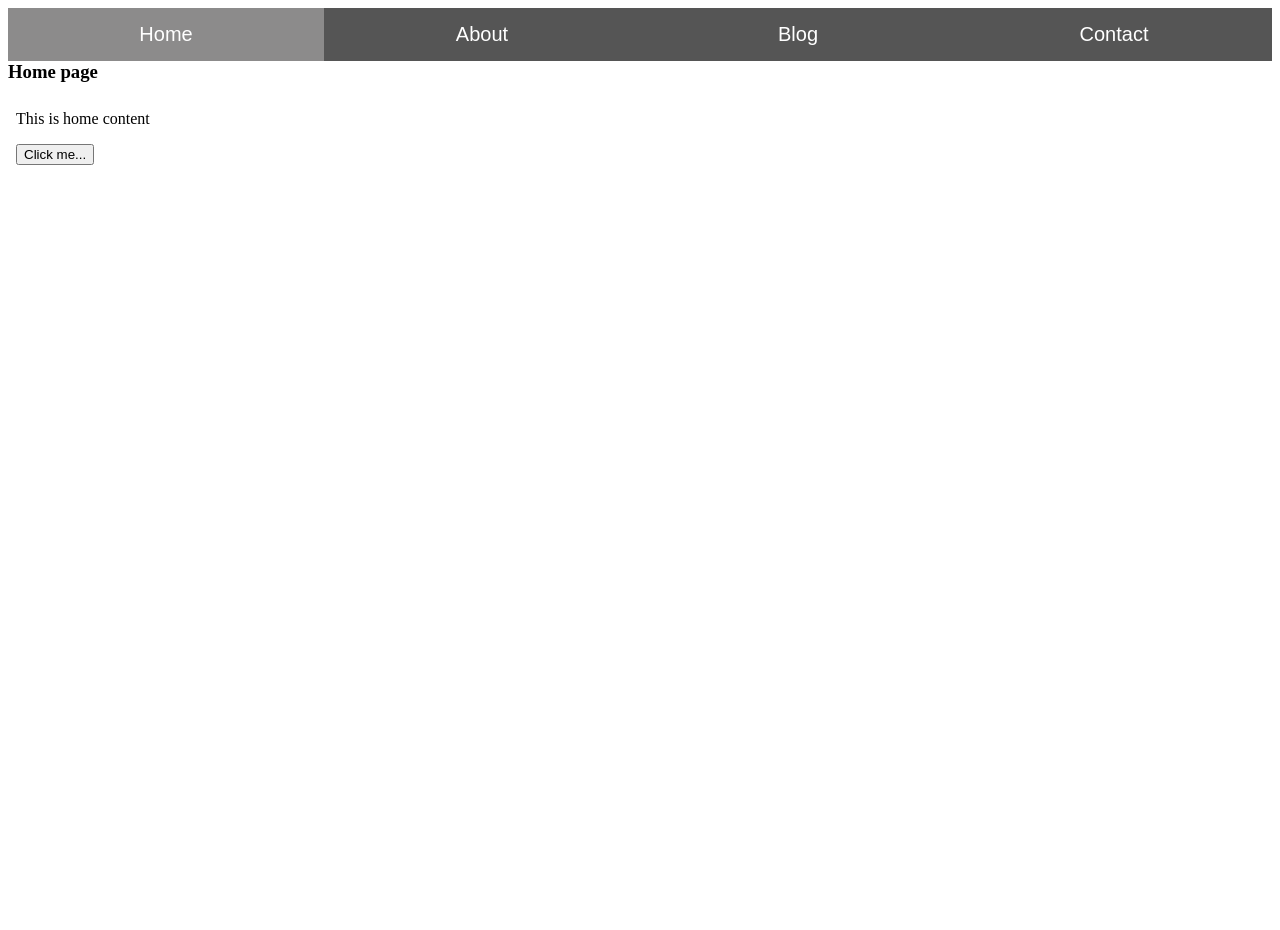
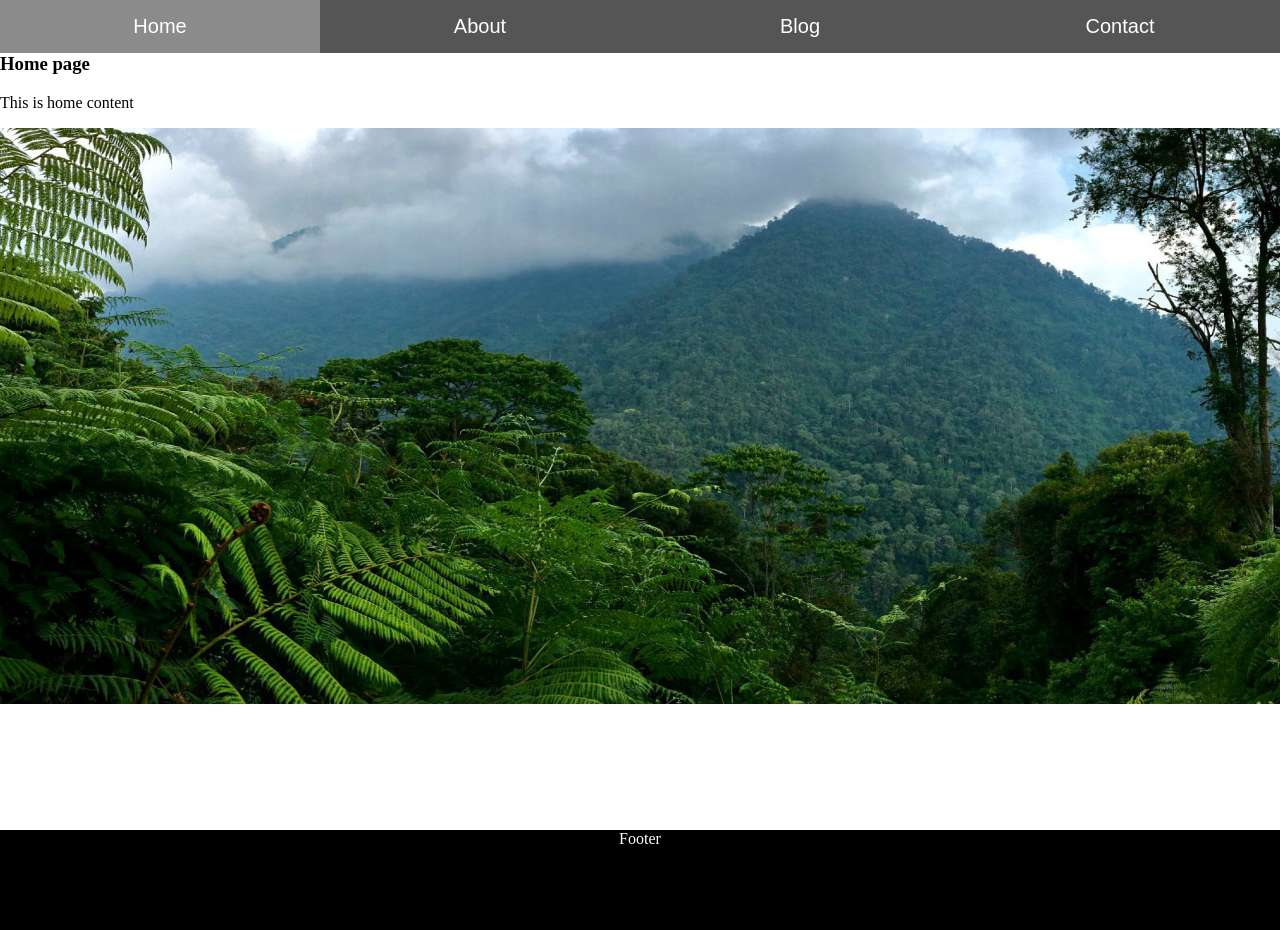
Before and after one commit to chathurapriyankara/Simple-tab-layout, a PHP site: page / in a window 1280 px wide. Before the commit the page ends 165 px from the top, so only its background shows below. Run offline with PHP 8.4, Linux system fonts and the light colour scheme.

Commit message:
Added footer

```diff
--- a/index.php
+++ b/index.php
@@ -3,7 +3,7 @@
     <title></title>
     <link rel="stylesheet" href="styles/main.css">
 </head>
-<body id="content">
+<body id="content" style="margin:0; padding:0">
 <button class="tab-header" id="home-header">Home</button>
 <button class="tab-header" id="about-header">About</button>
 <button class="tab-header" id="blog-header">Blog</button>
@@ -11,19 +11,22 @@
 
 <div id="home" class="tab-content">
     <h3>Home page</h3>
-    <embed type="text/html" src="tab-contents/home-tab.php">
+    <embed class="tab-container" type="text/html" src="tab-contents/home-tab.php">
 </div>
 <div id="about" class="tab-content">
     <h3>About page</h3>
-    <embed type="text/html" src="tab-contents/about-tab.php">
+    <embed class="tab-container" type="text/html" src="tab-contents/about-tab.php">
 </div>
 <div id="blog" class="tab-content">
     <h3>Blog page</h3>
-    <embed type="text/html" src="tab-contents/blog-tab.php">
+    <embed class="tab-container" type="text/html" src="tab-contents/blog-tab.php">
 </div>
 <div id="contact" class="tab-content">
     <h3>Contact page</h3>
-    <embed type="text/html" src="tab-contents/contact-tab.php">
+    <embed class="tab-container" type="text/html" src="tab-contents/contact-tab.php">
+</div>
+<div class="footer">
+    <p>Footer</p>
 </div>
 <script src="scripts/main.js"></script>
 </body>
--- a/styles/main.css
+++ b/styles/main.css
@@ -18,3 +18,19 @@ body {
 .tab-header:hover {
     background-color: #777;
 }
+
+.footer {
+    /*left: 0;*/
+    /*bottom: 0;*/
+    width: 100%;
+    background-color: black;
+    color: white;
+    text-align: center;
+    height: 100px;
+}
+
+.tab-container {
+    height:90%;
+    width:100%;
+    overflow:hidden
+}
--- /dev/null
+++ b/styles/tab-content.css
@@ -0,0 +1,4 @@
+.background-image {
+    height:80%;
+    width:100%;
+}
--- a/tab-contents/home-tab.php
+++ b/tab-contents/home-tab.php
@@ -1,5 +1,7 @@
+<body style="margin:0; padding:0">
 <div>
+    <link rel="stylesheet" href="../styles/tab-content.css">
     <p>This is home content</p>
-    <button id="home-btn">Click me...</button>
-    <script src="../scripts/home-tab.js"></script>
+    <img class="background-image" src="../images/jungle.jpeg">
 </div>
+</body>
```
Also changed, not shown: images/jungle.jpeg (added).
